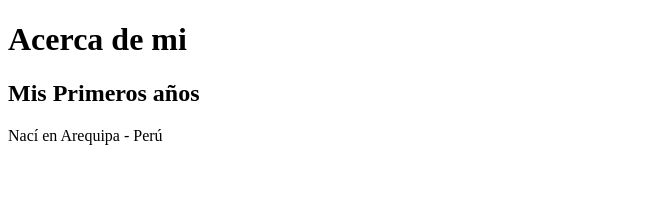
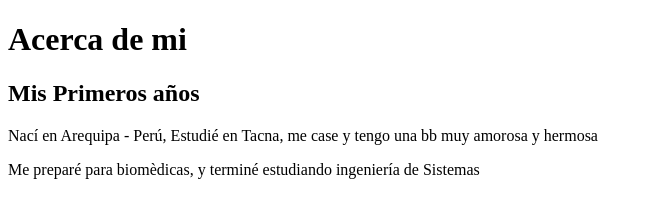
Before and after one commit to ChristianDP76/03-practica-git, a plain HTML site: page Index.html in a window 1280 px wide. Shown: the whole page, without its empty margins (0-652 px from the left). Drawn offline with Linux system fonts and the light colour scheme.

Commit message:
Agregado de comentarios a Cod.js y Index.html

```diff
--- a/Cod.js
+++ b/Cod.js
@@ -0,0 +1,3 @@
+/* Este es un archivo de JavaScrip, en el futuro lo usarás para agregar dinamismo
+ * a tus aplicaciones Web.
+*/
--- a/Index.html
+++ b/Index.html
@@ -13,7 +13,10 @@
     <main>
         <h2>Mis Primeros años</h2>
         <article>
-            Nací en Arequipa - Perú
+           <!--Descripción inicial - corta-->
+           <p>Nací en Arequipa - Perú, Estudié en Tacna, me case y tengo una bb muy amorosa y hermosa</p>
+           <p>Me preparé para biomèdicas, y terminé estudiando ingeniería de Sistemas</p>
+           <!--Descripción inicial-->
         </article>
     </main>
 </body>
```
